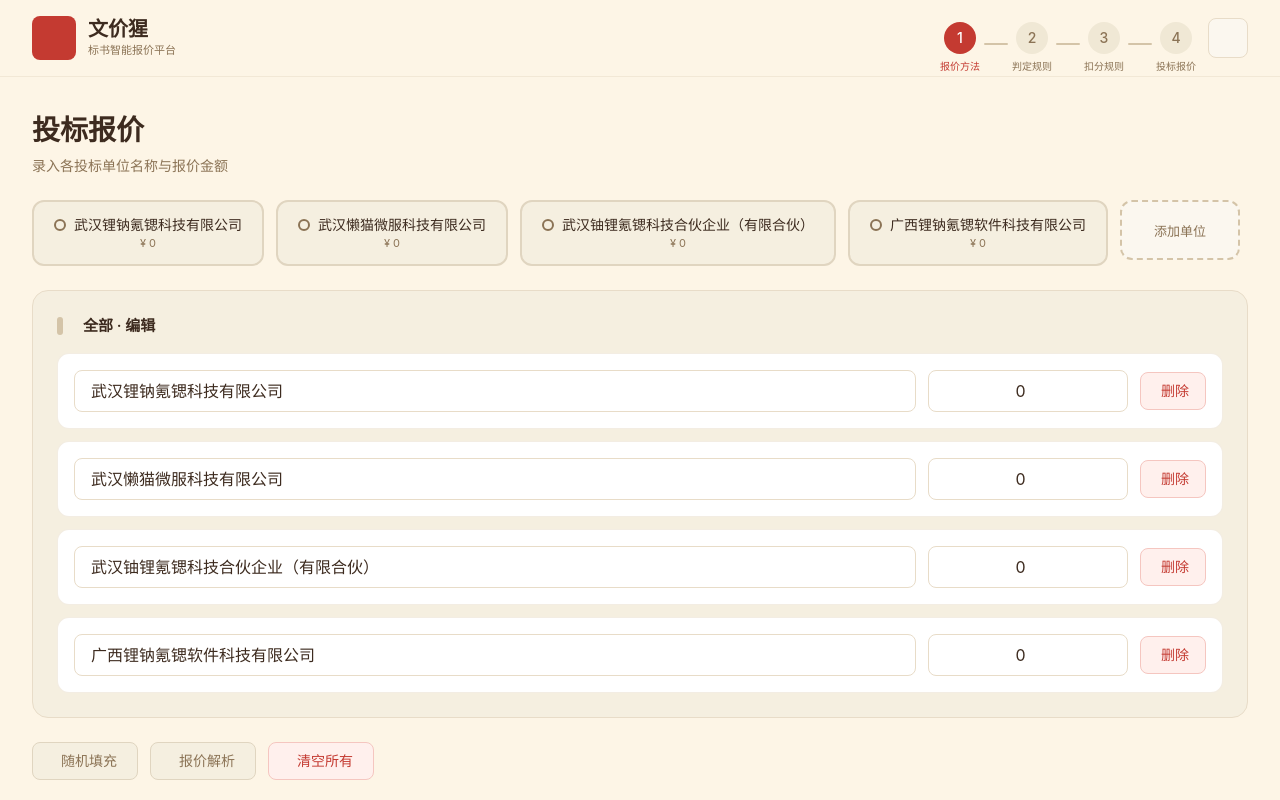
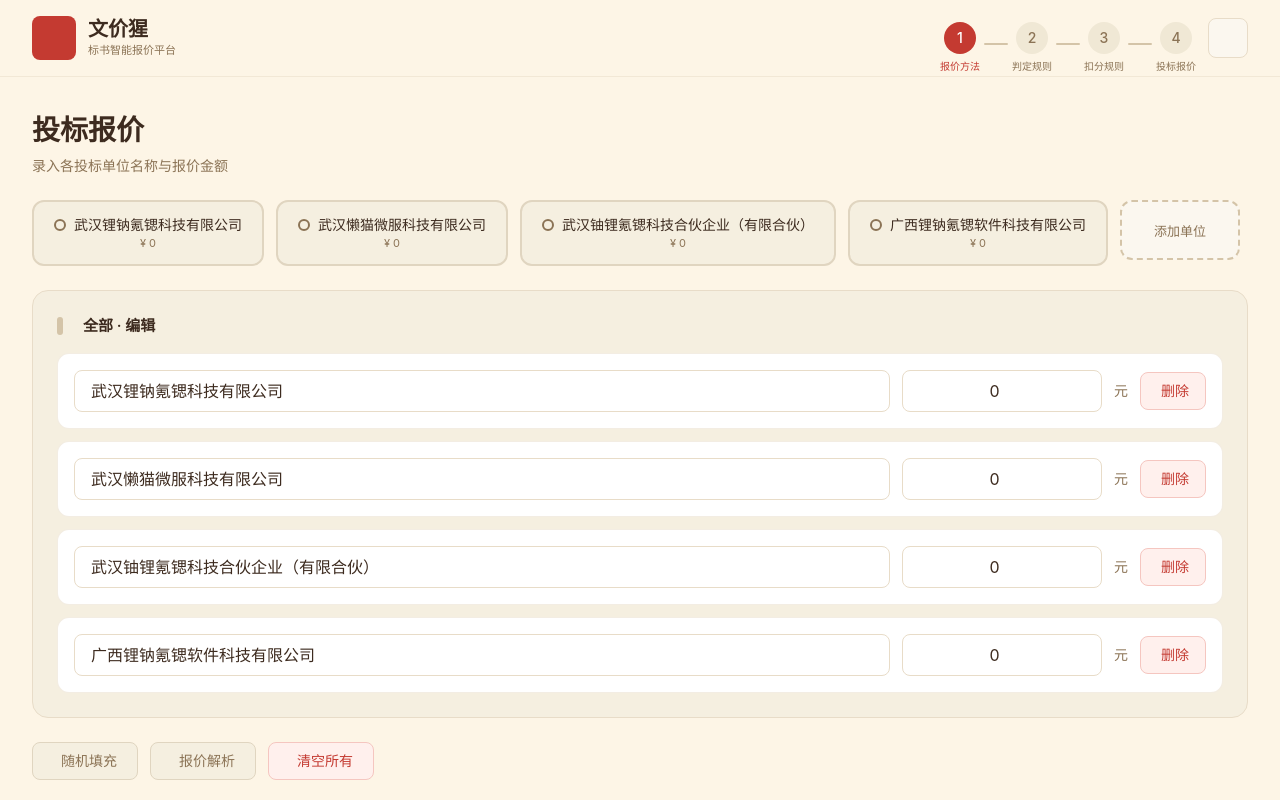
Before and after one commit to sikenali/bid-quotation, a React (Vite) app: page /step-4 in a window 1280 px wide. Shown: the top 800 px of the page. Built offline with nearby package versions, Linux system fonts and the light colour scheme.

Commit message:
feat: 报价金额输入框后新增'元'单位标识

```diff
--- a/src/components/BidInput.tsx
+++ b/src/components/BidInput.tsx
@@ -111,6 +111,7 @@ export default function BidInput() {
                   placeholder="报价金额"
                   className={`input-field w-[200px] text-center ${isDark ? 'bg-[#1A1A1A] border-[#3A3A3A] text-[#E8E0D0]' : ''}`}
                 />
+                <span className={`text-sm font-medium ${isDark ? 'text-[#A89880]' : 'text-text-secondary'}`}>元</span>
                 <button
                   onClick={() => removeBidUnit(unit.id)}
                   className="px-4 py-2 bg-[#FFF0ED] border border-[#F5C6C0] rounded-lg text-[#C43A31] text-sm font-medium hover:bg-[#FFE0DC] transition-colors flex items-center gap-1"
```
